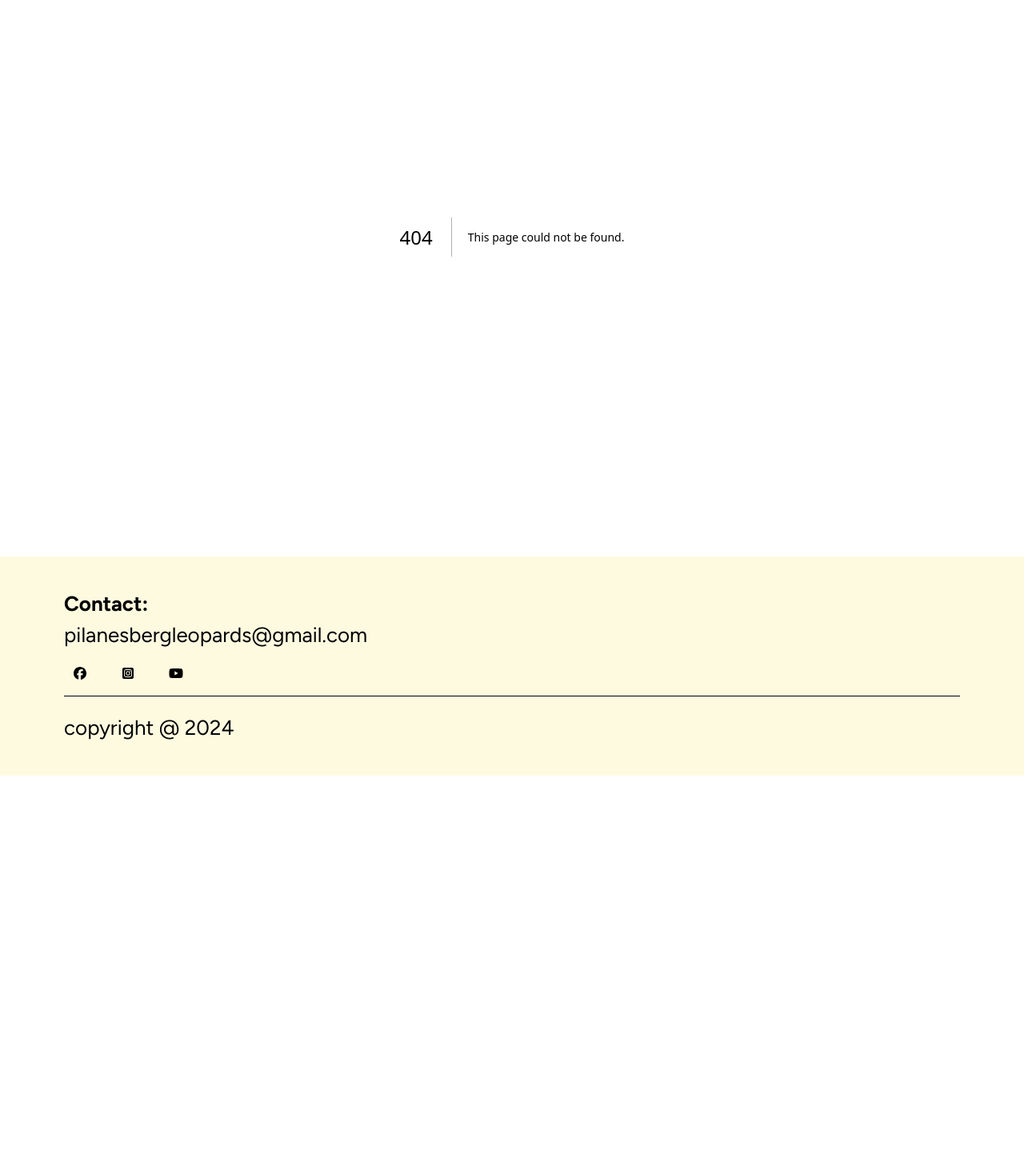
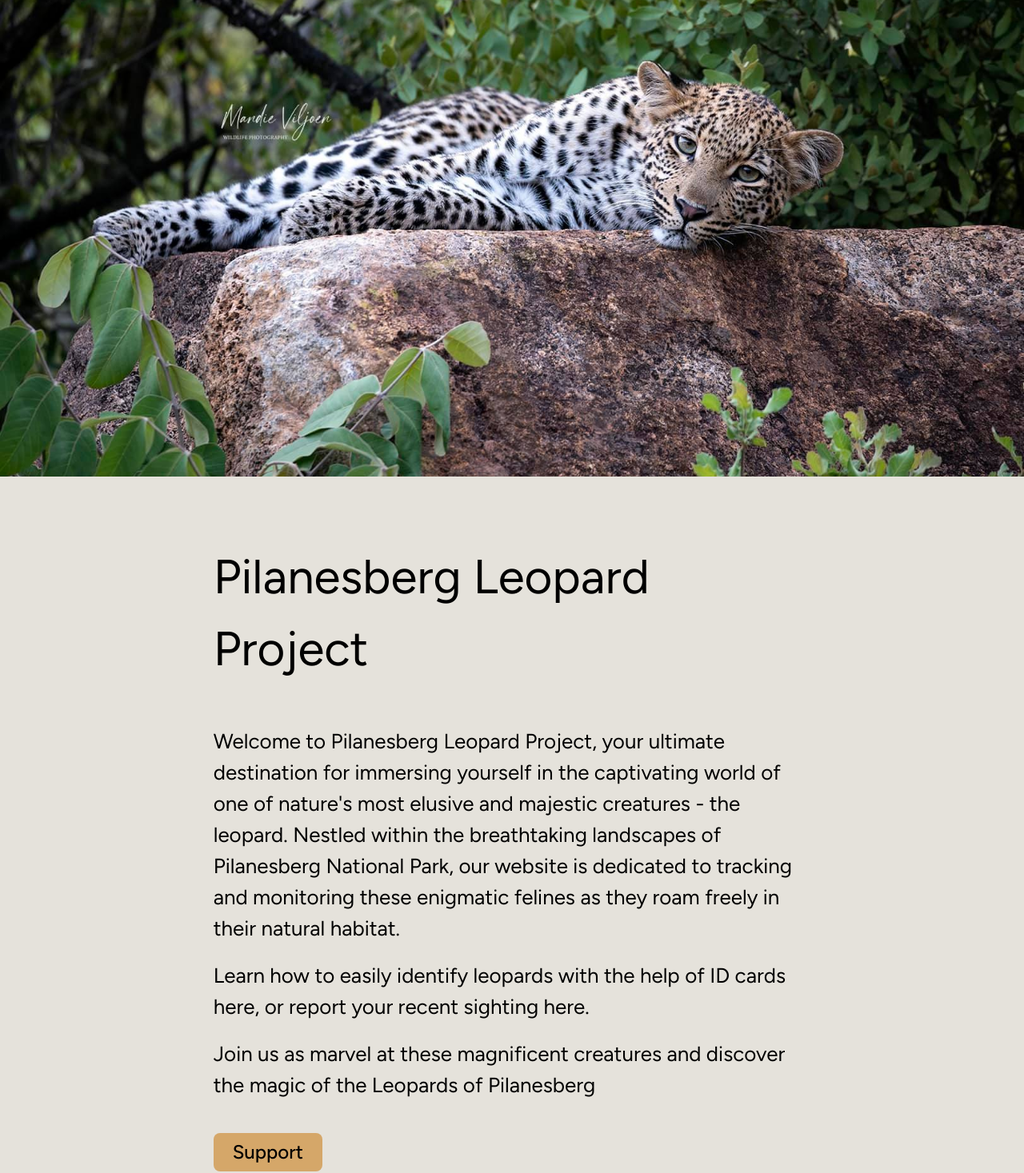
Before and after one commit to kyleabrahamse/pilanesber-leopard-project-v2, a Next.js app: page /About in a window 1280 px wide. Before the commit this address had no page. Shown: the part 232-1699 px from the top of the page at 80% size. Before the commit the page ends 1202 px from the top, so only its background shows below. Built offline with nearby package versions, Linux system fonts and the light colour scheme.

Commit message:
added about page

```diff
--- /dev/null
+++ b/app/About/page.tsx
@@ -0,0 +1,40 @@
+import Image from "next/image";
+import Link from "next/link";
+import Button from "../components/Button";
+
+export default function page() {
+  return (
+    <div className="bg-alabaster">
+      <Image
+        src="/images/about.jpg"
+        alt="leopard rock"
+        width={2000}
+        height={2000}
+        className="h-[700px] w-full"
+      />
+      <div className="mx-auto flex w-7/12 flex-col gap-5 pb-20">
+        <h1 className="pb-8 pt-20">Pilanesberg Leopard Project</h1>
+        <p>
+          Welcome to Pilanesberg Leopard Project, your ultimate destination for
+          immersing yourself in the captivating world of one of nature&apos;s
+          most elusive and majestic creatures - the leopard. Nestled within the
+          breathtaking landscapes of Pilanesberg National Park, our website is
+          dedicated to tracking and monitoring these enigmatic felines as they
+          roam freely in their natural habitat.
+        </p>
+        <p>
+          Learn how to easily identify leopards with the help of ID cards
+          <span> here</span>, or report your recent sighting
+          <span> here</span>.
+        </p>
+        <p>
+          Join us as marvel at these magnificent creatures and discover the
+          magic of the Leopards of Pilanesberg
+        </p>
+        <div className="pt-5">
+          <Button buttonType="white" text="Support" />
+        </div>
+      </div>
+    </div>
+  );
+}
--- a/app/Header/pages.tsx
+++ b/app/Header/pages.tsx
@@ -17,7 +17,9 @@ export default function Header() {
           />
         </Link>
         <ul className="flex gap-6 text-2xl ">
-          <li className="">About</li>
+          <Link href="/About">
+            <li className="">About</li>
+          </Link>
           <li>Tours</li>
           <li>Gallery</li>
           <li>Leopard Profiles</li>
```
Also changed, not shown: app/Sightings/page.tsx (+33 -7 lines).
